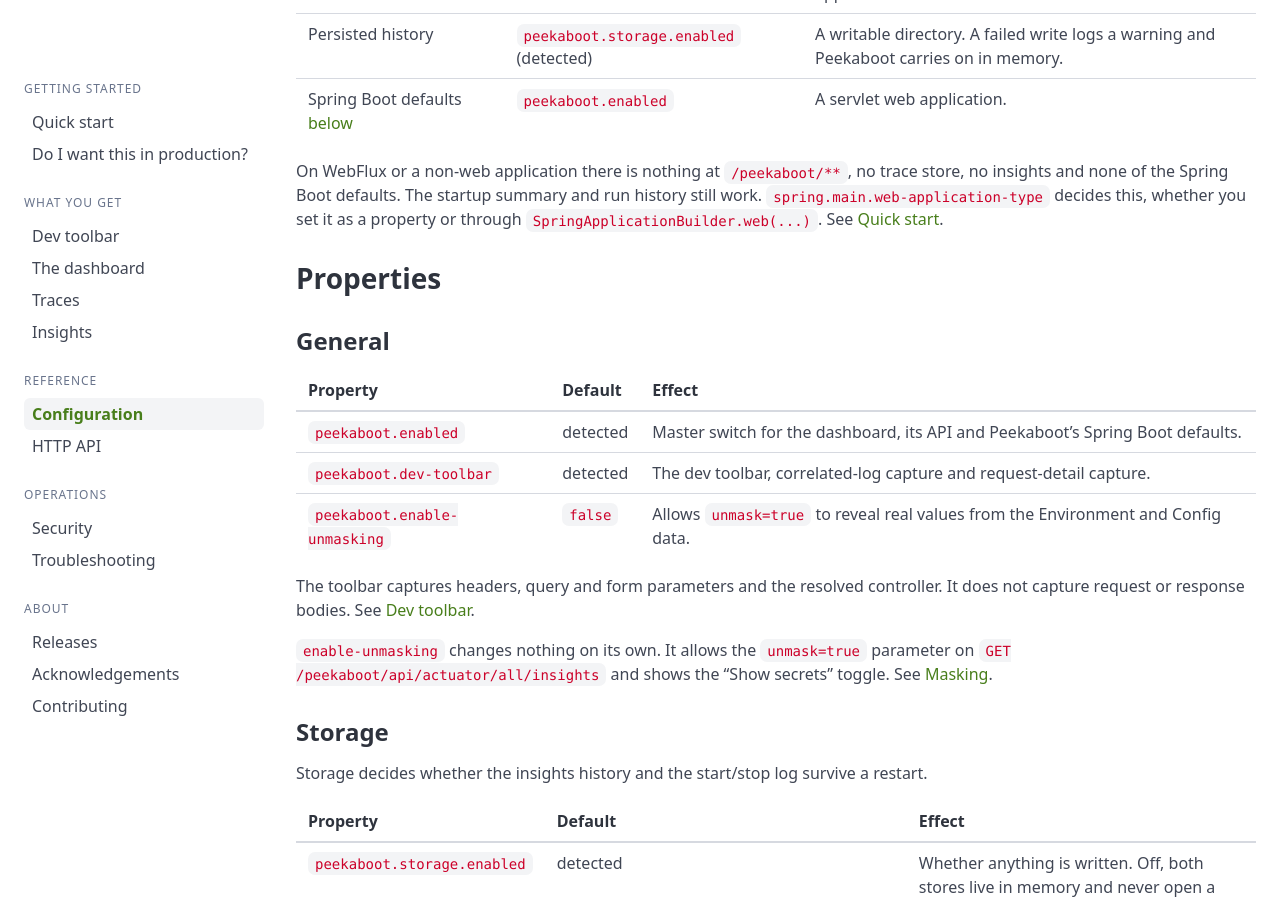
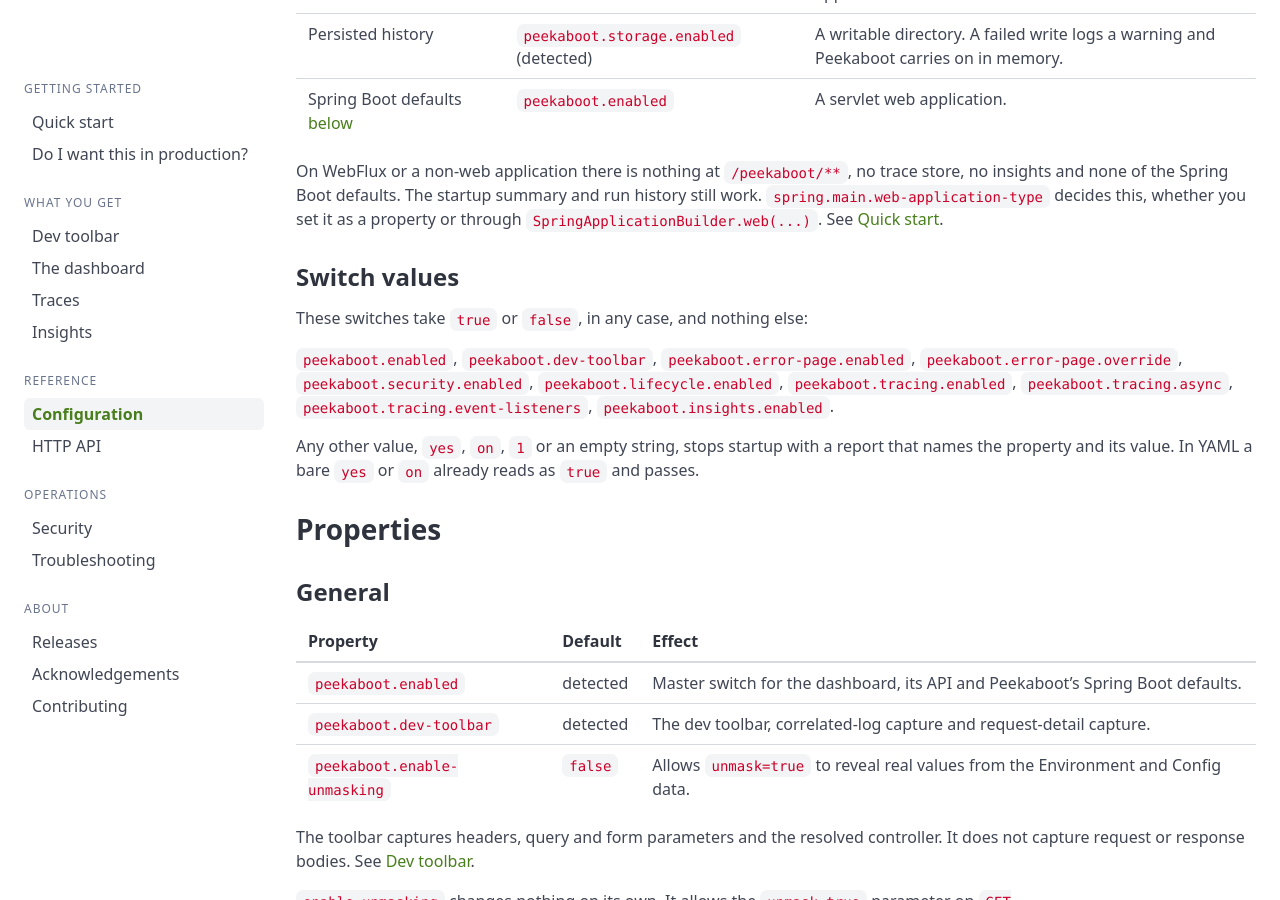
Before and after one commit to peekaboot-org/peekaboot-org.github.io, a Jekyll site: the page built from docs/configuration.md, in a window 1280 px wide and 900 px high, scrolled down 2440 px. Built offline with Jekyll 4.4.1, drawn with Linux system fonts in a browser that asks for light colours; some of the changed text lies outside the part shown.

Commit message:
docs: say switches take only true or false

```diff
--- a/docs/configuration.md
+++ b/docs/configuration.md
@@ -98,6 +98,18 @@
 `spring.main.web-application-type` decides this, whether you set it as a property or through
 `SpringApplicationBuilder.web(...)`. See [Quick start]({{ '/docs/quick-start/' | relative_url }}).
 
+### Switch values {#switch-values}
+
+These switches take `true` or `false`, in any case, and nothing else:
+
+`peekaboot.enabled`, `peekaboot.dev-toolbar`, `peekaboot.error-page.enabled`,
+`peekaboot.error-page.override`, `peekaboot.security.enabled`, `peekaboot.lifecycle.enabled`,
+`peekaboot.tracing.enabled`, `peekaboot.tracing.async`, `peekaboot.tracing.event-listeners`,
+`peekaboot.insights.enabled`.
+
+Any other value, `yes`, `on`, `1` or an empty string, stops startup with a report that names
+the property and its value. In YAML a bare `yes` or `on` already reads as `true` and passes.
+
 ## Properties {#properties}
 
 ### General {#peekaboot}
@@ -156,7 +168,7 @@
 | `peekaboot.security.credentials-file` | `security.properties` in the storage directory | Where the generated password's hash is stored. A path you set is written even while storage is off. |
 
 `enabled` is on for a deployment launch and off for local runs and tests. Only `true` and
-`false` count. Any other value, `yes` for example, leaves the guard off.
+`false` count. Any other value, `yes` for example, [stops startup](#switch-values).
 
 `username` uses the build's artifact id, then `spring.application.name`, then `peekaboot`. The
 suffix `-admin` is always appended.
```
